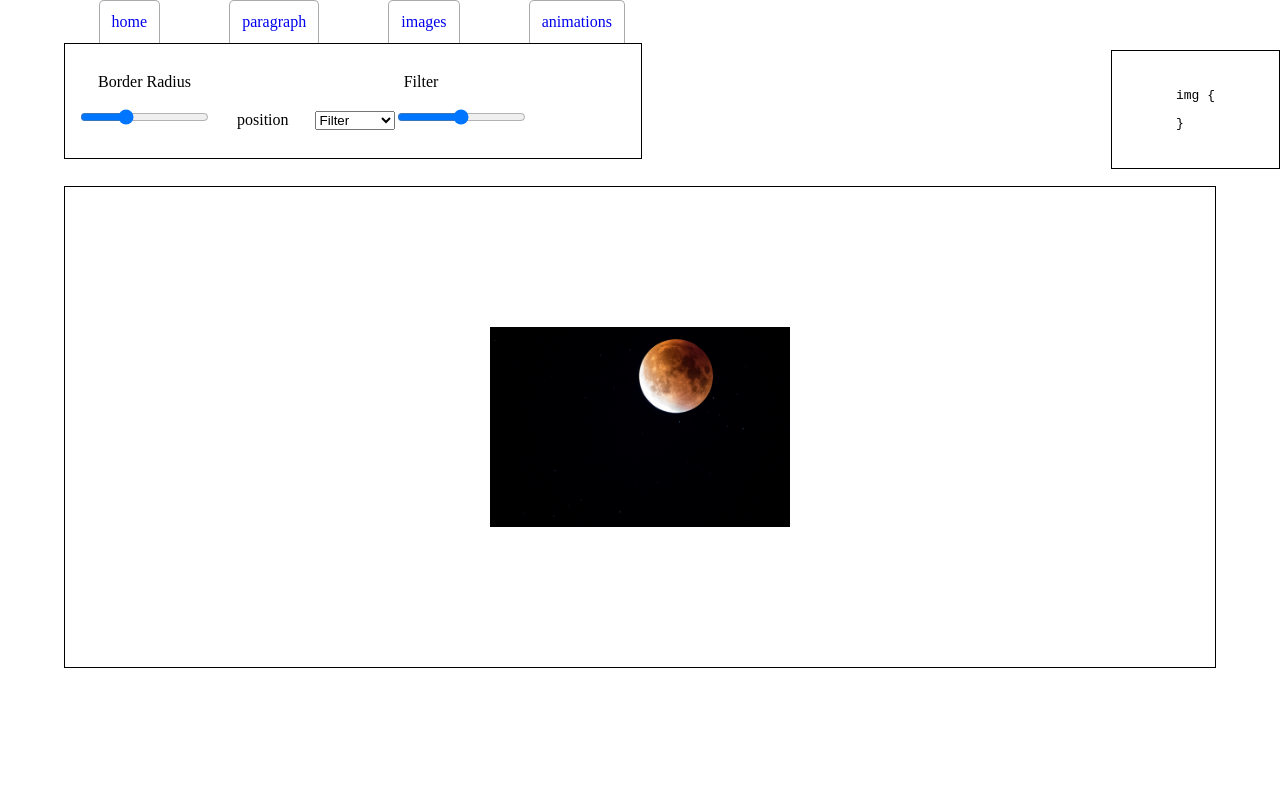
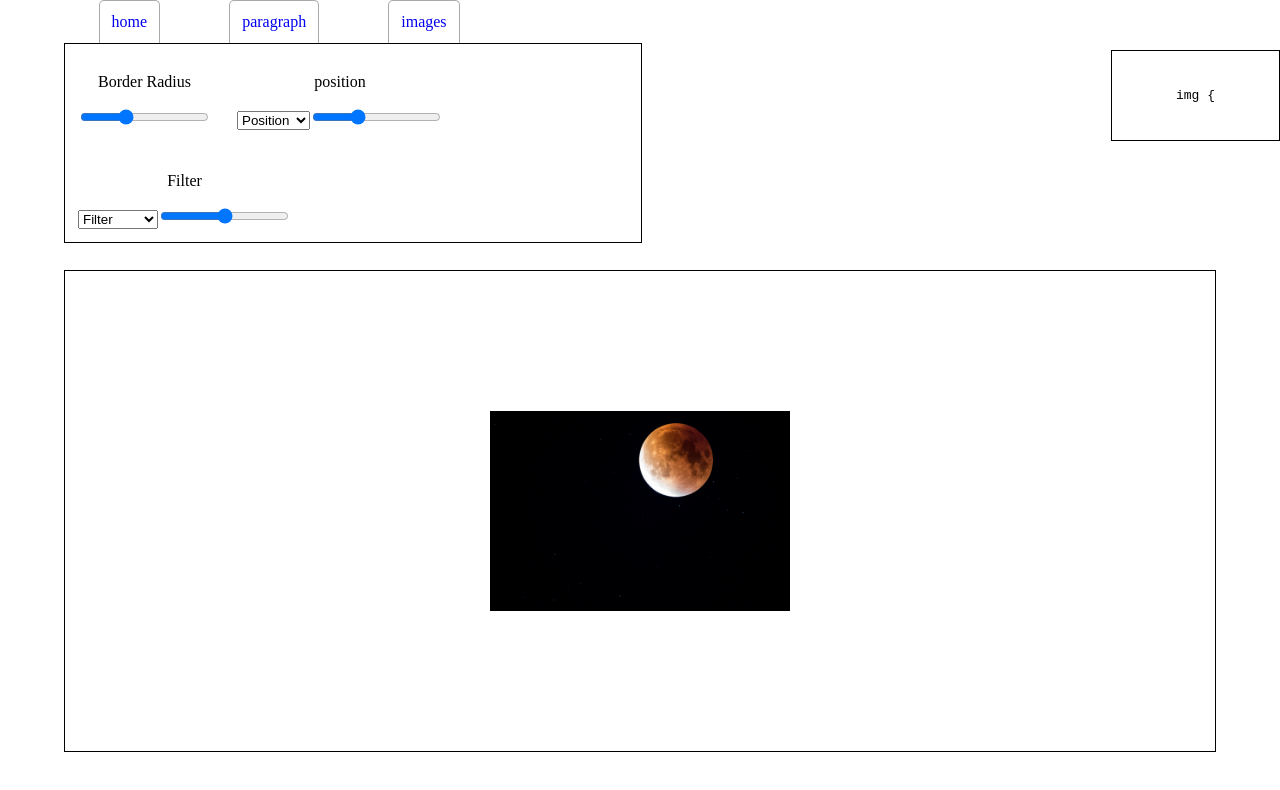
Before and after one commit to bakerTX/sandbox, a React (Create React App) app: page / in a window 1280 px wide. Both pictures are taken after a click on the link "images". Shown: the top 790 px of the page. Built offline with nearby package versions, Linux system fonts and the light colour scheme.

Commit message:
Position contorllers working

```diff
--- a/src/App.js
+++ b/src/App.js
@@ -31,7 +31,6 @@ class App extends Component {
           <a onClick={this._handleClick} href="#">home</a>
           <a onClick={this._handleClick} href="#">paragraph</a>
           <a onClick={this._handleClick} href="#">images</a>
-          <a onClick={this._handleClick} href="#">animations</a>
         </nav>
 
         <ControlBoard whichPage={this._whichPage}/>
--- a/src/components/ControlBoards/ImagesCB.js
+++ b/src/components/ControlBoards/ImagesCB.js
@@ -9,7 +9,8 @@ class ControlBoard extends Component {
     this.state = {
       newBorderRadius: 0,
       newFilter: '',
-      newPosition: ''
+      newPosition: '',
+      newPositionMargin: 0
     }
 
     this._changeSnippet = this._changeSnippet.bind(this);
@@ -28,6 +29,10 @@ class ControlBoard extends Component {
     } else if (which === "position"){
       this.setState({
         newPosition: newValue
+      })
+    } else if (which === "position-margin"){
+      this.setState({
+        newPositionMargin: newValue
       })
     }
   }
@@ -58,12 +63,16 @@ class ControlBoard extends Component {
             <pre>
             {`position: `}{this.state.newPosition}{`;`}
             </pre>
+          <div id="position-margin-snippet">
+            <pre>
+            {`left: `}{this.state.newPositionMargin}{`px;`}
+            </pre>
           </div>
-
           <pre>
             {`}`}
           </pre>
         </div>
+      </div>
       </div>
     )
   }
--- a/src/components/ControlBoards/ImagesControllers/Position.js
+++ b/src/components/ControlBoards/ImagesControllers/Position.js
@@ -1,12 +1,64 @@
 import React, { Component } from 'react';
 
 class Position extends Component {
+  constructor(props){
+    super(props);
+
+     this._changePosition = this._changePosition.bind(this)
+     this._handleChangePosition = this._handleChangePosition.bind(this)
+     this._handleChangeMargin = this._handleChangeMargin.bind(this)
+     this._changePositionMargin = this._changePositionMargin.bind(this)
+  }
+
+  _handleChangePosition(e){
+
+    let snippet = document.getElementById('position-snippet');
+    snippet.style.display = 'block';
+
+    let newValue = e.target.value;
+    this.props.changeSnippet('position', newValue);
+    this._changePosition(e);
+  }
+
+  _handleChangeMargin(e){
+
+    let snippet = document.getElementById('position-margin-snippet');
+    snippet.style.display = 'block';
+
+    let newValue = e.target.value;
+    this.props.changeSnippet('position-margin', newValue);
+    this._changePositionMargin(e);
+  }
+
+  _changePosition(e){
+    let selectedPosition = e.target.value;
+    console.log(selectedPosition);
+
+    let image = document.getElementById("supermoon");
+    image.style.position = selectedPosition;
+
+  }
+
+_changePositionMargin(e){
+  let selectedPositionMargin = e.target.value;
+  selectedPositionMargin += "px"
+  console.log(selectedPositionMargin);
+
+  let image = document.getElementById("supermoon");
+  image.style.left = selectedPositionMargin;
+}
 
   render() {
     return (
       <div className="controller-container">
       <p>position</p>
+      <select onChange={this._handleChangePosition}>
+         <option selected disabled>Position</option>
+         <option value="absolute">absolute</option>
+         <option value="relative">relative</option>
+         </select>
 
+         <input onChange={this._handleChangeMargin} type="range" step={0.1} min={0.1} max={150}></input>
       </div>
     );
   }
```
